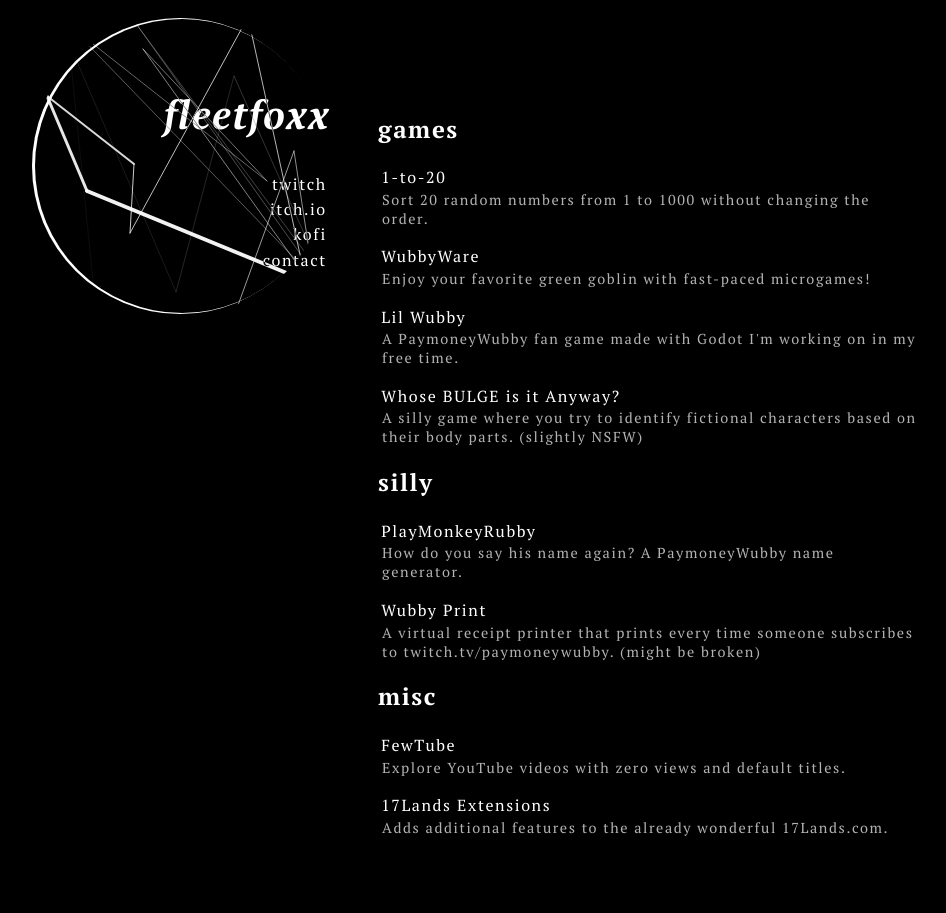
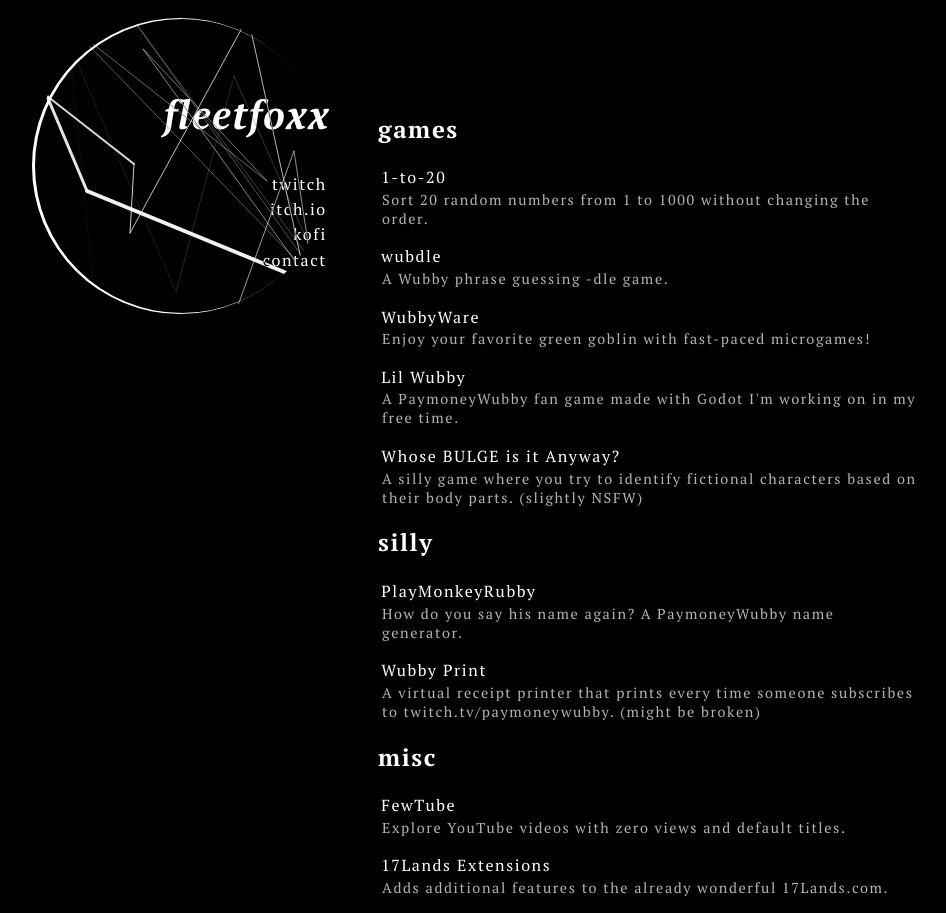
Before and after one commit to fleetfoxx/fleetfoxx.github.io, a React (Create React App) app: page / in a window 1280 px wide. Shown: the whole page, without its empty margins (166-1112 px from the left). Before the commit the page ends 853 px from the top, so only its background shows below. Built offline with nearby package versions, Linux system fonts and the light colour scheme.

Commit message:
Add wubdle.

```diff
--- a/src/components/Pages/Home.tsx
+++ b/src/components/Pages/Home.tsx
@@ -28,6 +28,13 @@
             1-to-20
           </Anchor>
           <span className="description">Sort 20 random numbers from 1 to 1000 without changing the order.</span>
+        </li>
+
+        <li>
+          <Anchor href="https://fleetfoxx.github.io/wubdle/" target="_blank">
+            wubdle
+          </Anchor>
+          <span className="description">A Wubby phrase guessing -dle game.</span>
         </li>
 
         <li>
```
